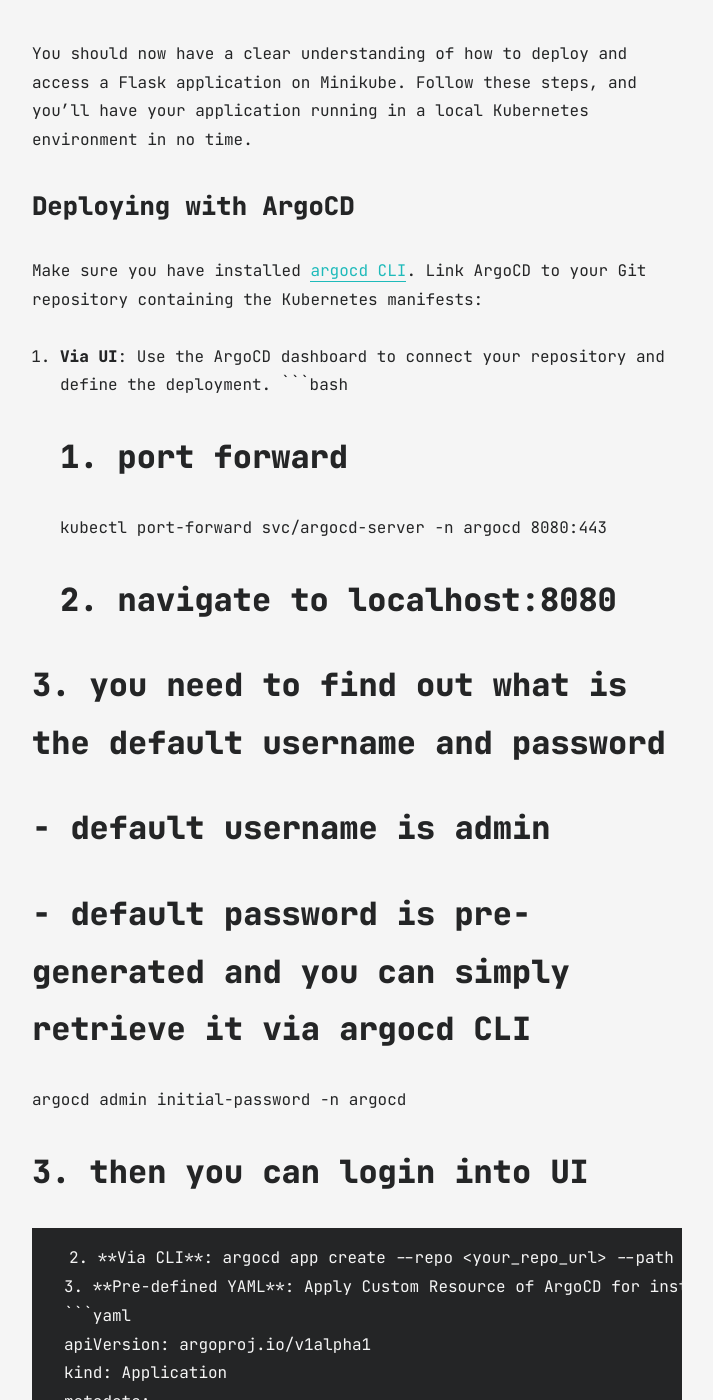
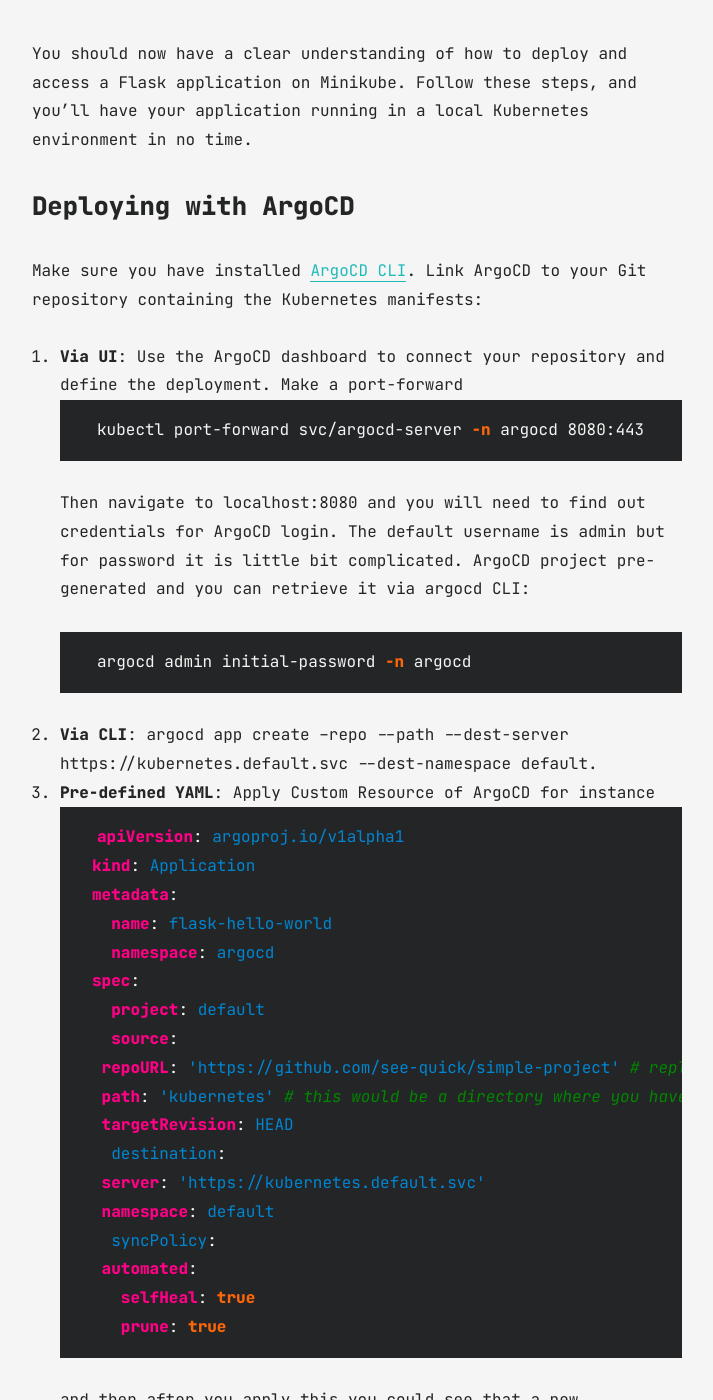
Before and after one commit to see-quick/see-quick.github.io, a Jekyll site: the page built from all_collections/_posts/2024-02-17-practical-argo-cd-in-action.md, in a window 1280 px wide and 1400 px high, scrolled down 9204 px. Shown: the whole window, without its empty margins (283-996 px from the left). Built offline with Jekyll 4.4.1, drawn with Linux system fonts in a browser that asks for light colours; some of the changed text lies outside the part shown.

Commit message:
formating
Signed-off-by: see-quick <maros.orsak159@gmail.com>

````diff
--- a/all_collections/_posts/2024-02-17-practical-argo-cd-in-action.md
+++ b/all_collections/_posts/2024-02-17-practical-argo-cd-in-action.md
@@ -263,19 +263,18 @@
 
 ### Deploying with ArgoCD
 
-Make sure you have installed [argocd CLI](https://github.com/argoproj/argo-cd/blob/master/docs/getting_started.md#:~:text=CLI%20installation%20documentation).
+Make sure you have installed [ArgoCD CLI](https://github.com/argoproj/argo-cd/blob/master/docs/getting_started.md#:~:text=CLI%20installation%20documentation).
 Link ArgoCD to your Git repository containing the Kubernetes manifests:
 1. **Via UI**: Use the ArgoCD dashboard to connect your repository and define the deployment.
+Make a port-forward
 ```bash
-# 1. port forward
 kubectl port-forward svc/argocd-server -n argocd 8080:443
-# 2. navigate to localhost:8080
-
-# 3. you need to find out what is the default username and password
-# - default username is admin
-# - default password is pre-generated and you can simply retrieve it via argocd CLI
+```
+Then navigate to localhost:8080 and you will need to find out credentials for ArgoCD login.
+The default username is admin but for password it is little bit complicated.
+ArgoCD project pre-generated and you can retrieve it via argocd CLI:
+```bash
 argocd admin initial-password -n argocd
-# 3. then you can login into UI
 ```
 2. **Via CLI**: argocd app create --repo <your_repo_url> --path <manifests_location> --dest-server https://kubernetes.default.svc --dest-namespace default.
 3. **Pre-defined YAML**: Apply Custom Resource of ArgoCD for instance
````
